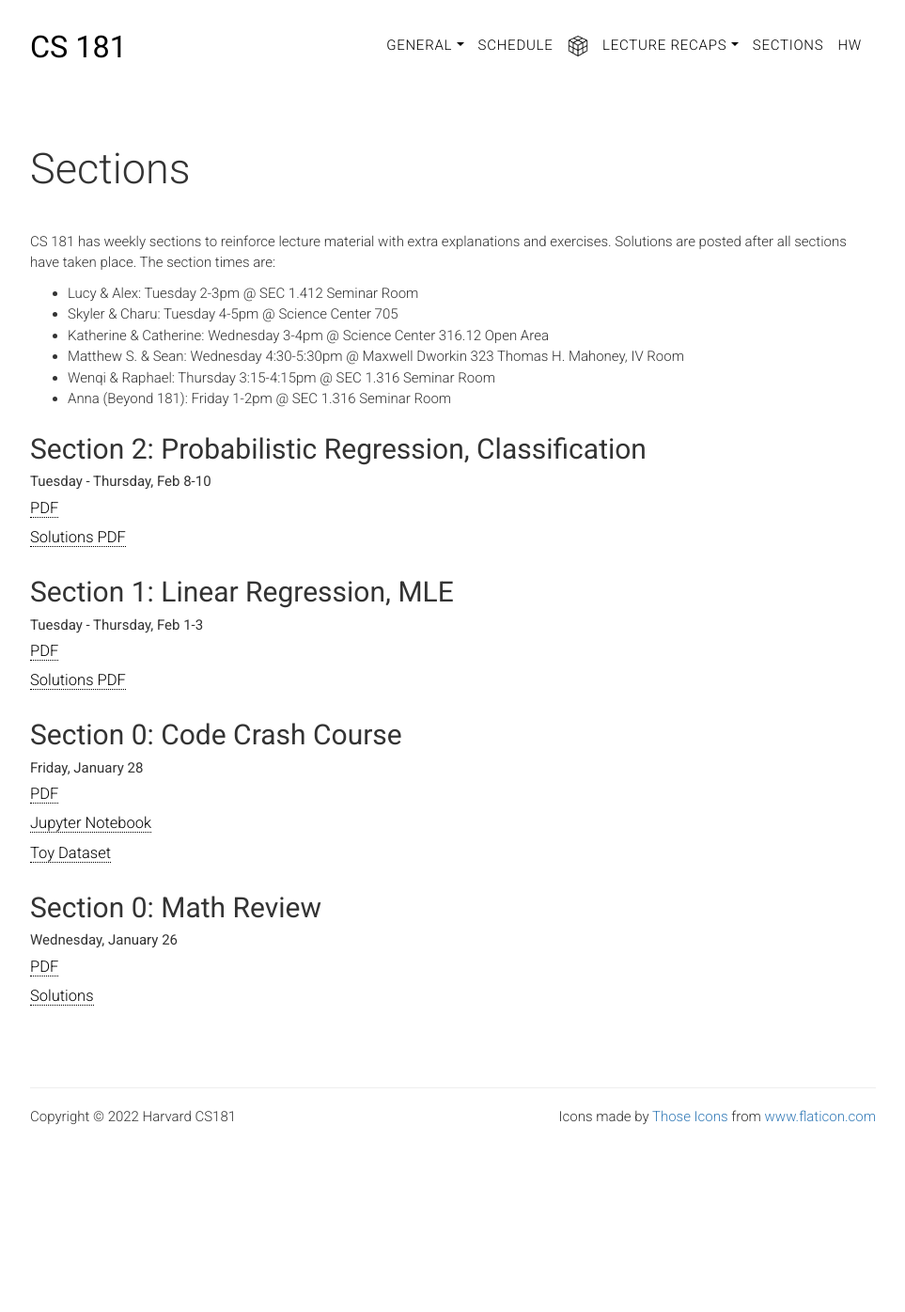
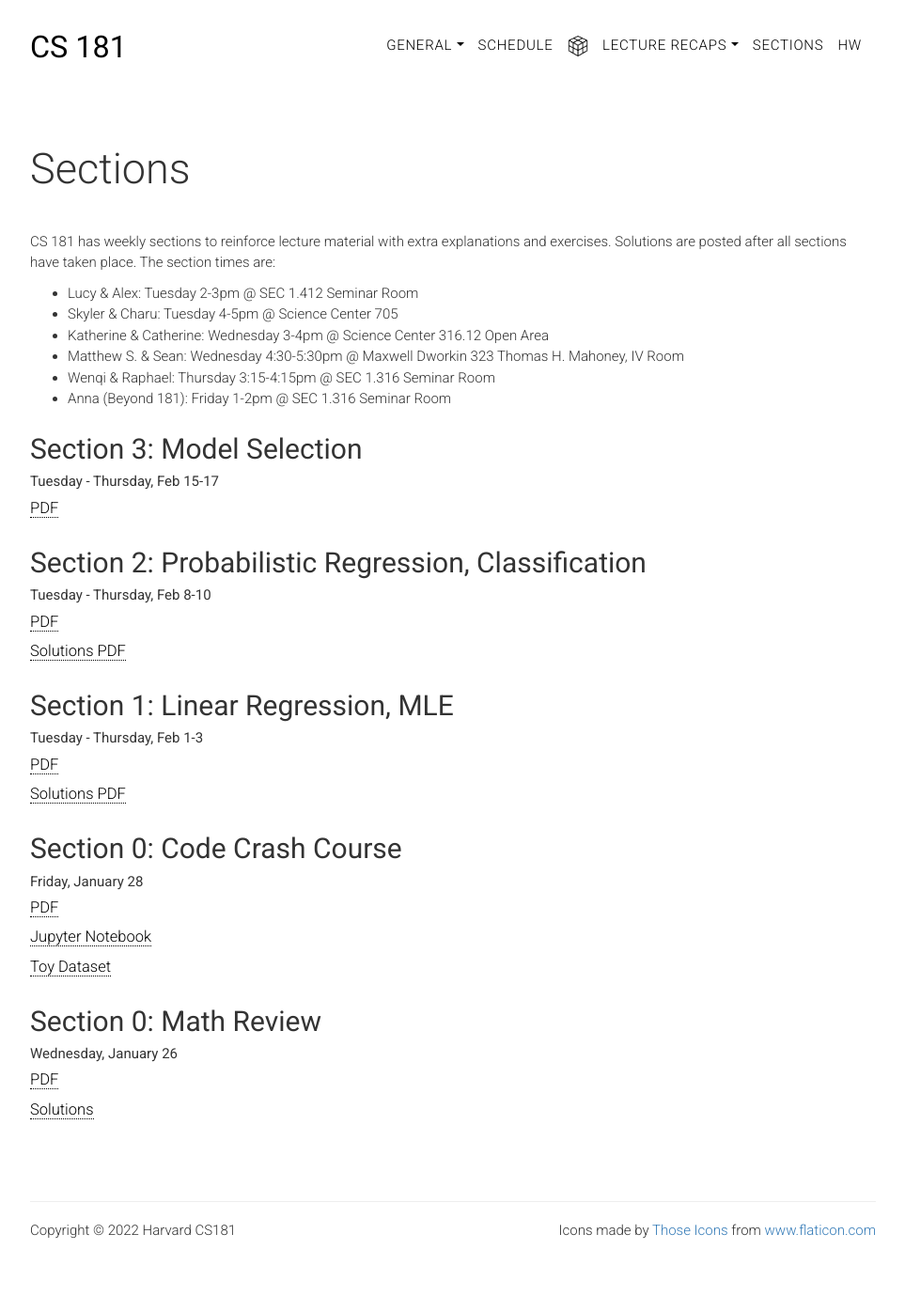
Before and after one commit to harvard-ml-courses/cs181-web, a Jekyll site: the page built from sections.html, in a window 1280 px wide. Shown: the whole page at 94% size, without its empty margins (158-1121 px from the left). Built offline with Jekyll 4.4.1, drawn with Linux system fonts in a browser that asks for light colours; before the commit the page ends 1275 px from its top, so only the background shows below that.

Commit message:
Update sections.html

```diff
--- a/sections.html
+++ b/sections.html
@@ -32,6 +32,12 @@
             <li><a href="sections/sec01_soln.pdf" target="_blank">Solutions PDF</a></li>
         </ul> -->
 
+        <h2 class="title" id="sec3">Section 3: Model Selection</h2>
+        <p class="head-subtitle"> Tuesday - Thursday, Feb 15-17 </p>
+        <ul class="lists">
+            <li><a href="sections/sec03-model_selection/03.pdf" target="_blank">PDF</a></li>
+       </ul>
+
 
         <h2 class="title" id="sec2">Section 2: Probabilistic Regression, Classification</h2>
         <p class="head-subtitle"> Tuesday - Thursday, Feb 8-10 </p>
```
